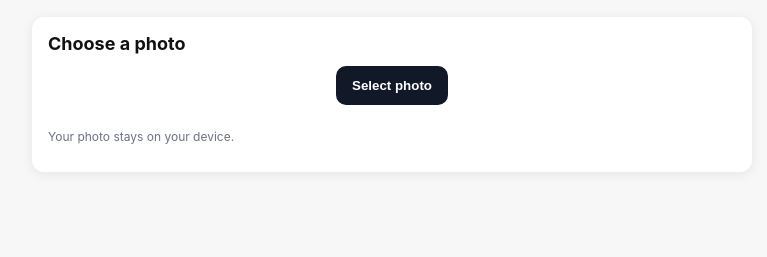
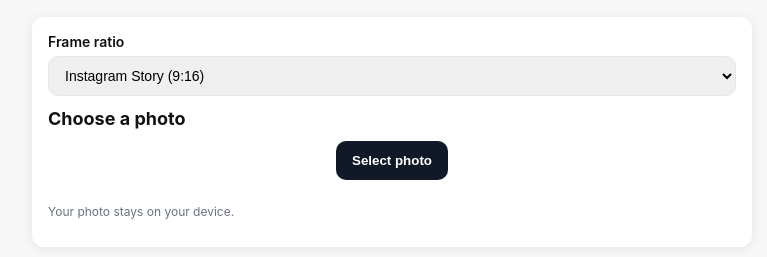
Before and after one commit to filipsuk/just-frames, a website built with Vite: page index.html in a window 1280 px wide. Shown: the part 53-310 px from the top of the page, without its empty margins (248-1015 px from the left). Built offline with nearby package versions, Linux system fonts and the light colour scheme.

Commit message:
feat: move ratio selection to photo step

```diff
--- a/src/features/editor/Editor.ts
+++ b/src/features/editor/Editor.ts
@@ -14,7 +14,7 @@ interface EditorState {
   image: HTMLImageElement | null;
   borderPercent: number;
   ratio: AspectRatioOption;
-  step: "photo" | "ratio" | "preview";
+  step: "photo" | "preview";
 }
 
 const createElement = <T extends keyof HTMLElementTagNameMap>(
@@ -66,23 +66,6 @@ const renderCanvas = (
   ctx.drawImage(image, layout.drawX, layout.drawY, image.naturalWidth, image.naturalHeight);
 };
 
-const buildRatioOptions = (current: AspectRatioOption): HTMLDivElement => {
-  const container = createElement("div", "ratio-options");
-
-  (Object.keys(ASPECT_RATIO_LABELS) as AspectRatioOption[]).forEach((option) => {
-    const label = createElement("label");
-    const input = createElement("input") as HTMLInputElement;
-    input.type = "radio";
-    input.name = "ratio";
-    input.value = option;
-    input.checked = option === current;
-    label.append(input, document.createTextNode(` ${ASPECT_RATIO_LABELS[option]}`));
-    container.append(label);
-  });
-
-  return container;
-};
-
 export const createEditor = (root: HTMLElement): void => {
   const state: EditorState = {
     image: null,
@@ -96,6 +79,21 @@ export const createEditor = (root: HTMLElement): void => {
   title.textContent = "Just Frames";
 
   const photoCard = createElement("section", "card step step-photo");
+  const ratioRow = createElement("div", "ratio-row");
+  const ratioLabel = createElement("label");
+  ratioLabel.textContent = "Frame ratio";
+  const ratioSelect = createElement("select") as HTMLSelectElement;
+  ratioSelect.id = "ratio-select";
+  ratioSelect.className = "ratio-select";
+  ratioLabel.htmlFor = ratioSelect.id;
+  (Object.keys(ASPECT_RATIO_LABELS) as AspectRatioOption[]).forEach((option) => {
+    const optionElement = createElement("option") as HTMLOptionElement;
+    optionElement.value = option;
+    optionElement.textContent = ASPECT_RATIO_LABELS[option];
+    optionElement.selected = option === state.ratio;
+    ratioSelect.append(optionElement);
+  });
+  ratioRow.append(ratioLabel, ratioSelect);
   const photoTitle = createElement("h2");
   photoTitle.textContent = "Choose a photo";
   const fileInput = createElement("input") as HTMLInputElement;
@@ -110,16 +108,7 @@ export const createEditor = (root: HTMLElement): void => {
   photoAction.append(photoButton, fileInput);
   const photoHelper = createElement("p", "helper");
   photoHelper.textContent = "Your photo stays on your device.";
-  photoCard.append(photoTitle, photoAction, photoHelper);
-
-  const ratioCard = createElement("section", "card step step-ratio is-hidden");
-  const ratioTitle = createElement("h2");
-  ratioTitle.textContent = "Pick a frame ratio";
-  const ratioOptions = buildRatioOptions(state.ratio);
-  const ratioButton = createElement("button") as HTMLButtonElement;
-  ratioButton.textContent = "Continue";
-  ratioButton.disabled = true;
-  ratioCard.append(ratioTitle, ratioOptions, ratioButton);
+  photoCard.append(ratioRow, photoTitle, photoAction, photoHelper);
 
   const previewCard = createElement("section", "preview step step-preview preview-screen is-hidden");
   const canvas = createElement("canvas") as HTMLCanvasElement;
@@ -144,13 +133,12 @@ export const createEditor = (root: HTMLElement): void => {
   overlay.append(borderLabel, borderRow, doneButton);
   previewCard.append(canvas, overlay);
 
-  wrapper.append(title, photoCard, ratioCard, previewCard);
+  wrapper.append(title, photoCard, previewCard);
   root.append(wrapper);
 
   const setStep = (step: EditorState["step"]): void => {
     state.step = step;
     photoCard.classList.toggle("is-hidden", step !== "photo");
-    ratioCard.classList.toggle("is-hidden", step !== "ratio");
     previewCard.classList.toggle("is-hidden", step !== "preview");
     wrapper.classList.toggle("is-wizard", step !== "photo");
     wrapper.classList.toggle("is-preview", step === "preview");
@@ -193,8 +181,7 @@ export const createEditor = (root: HTMLElement): void => {
     try {
       state.image = await loadImage(file);
       updatePreview();
-      ratioButton.disabled = false;
-      setStep("ratio");
+      setStep("preview");
     } catch (error) {
       console.error(error);
     }
@@ -210,21 +197,8 @@ export const createEditor = (root: HTMLElement): void => {
     schedulePreview();
   });
 
-  ratioOptions.addEventListener("change", (event) => {
-    const target = event.target as HTMLInputElement | null;
-    if (!target || target.name !== "ratio") {
-      return;
-    }
-
-    state.ratio = target.value as AspectRatioOption;
-    updatePreview();
-  });
-
-  ratioButton.addEventListener("click", () => {
-    if (!state.image) {
-      return;
-    }
-    setStep("preview");
+  ratioSelect.addEventListener("change", () => {
+    state.ratio = ratioSelect.value as AspectRatioOption;
     updatePreview();
   });
 
--- a/src/features/editor/editor.css
+++ b/src/features/editor/editor.css
@@ -112,9 +112,16 @@ body.is-preview {
   flex: 1;
 }
 
-.ratio-options {
+.ratio-row {
   display: grid;
-  gap: 8px;
+  gap: 6px;
+}
+
+.ratio-select {
+  border-radius: 10px;
+  border: 1px solid #e2e8f0;
+  padding: 10px 12px;
+  font-size: 14px;
 }
 
 .preview {
```
Also changed, not shown: tests/e2e/wizard.spec.ts (+1 -10 lines).
